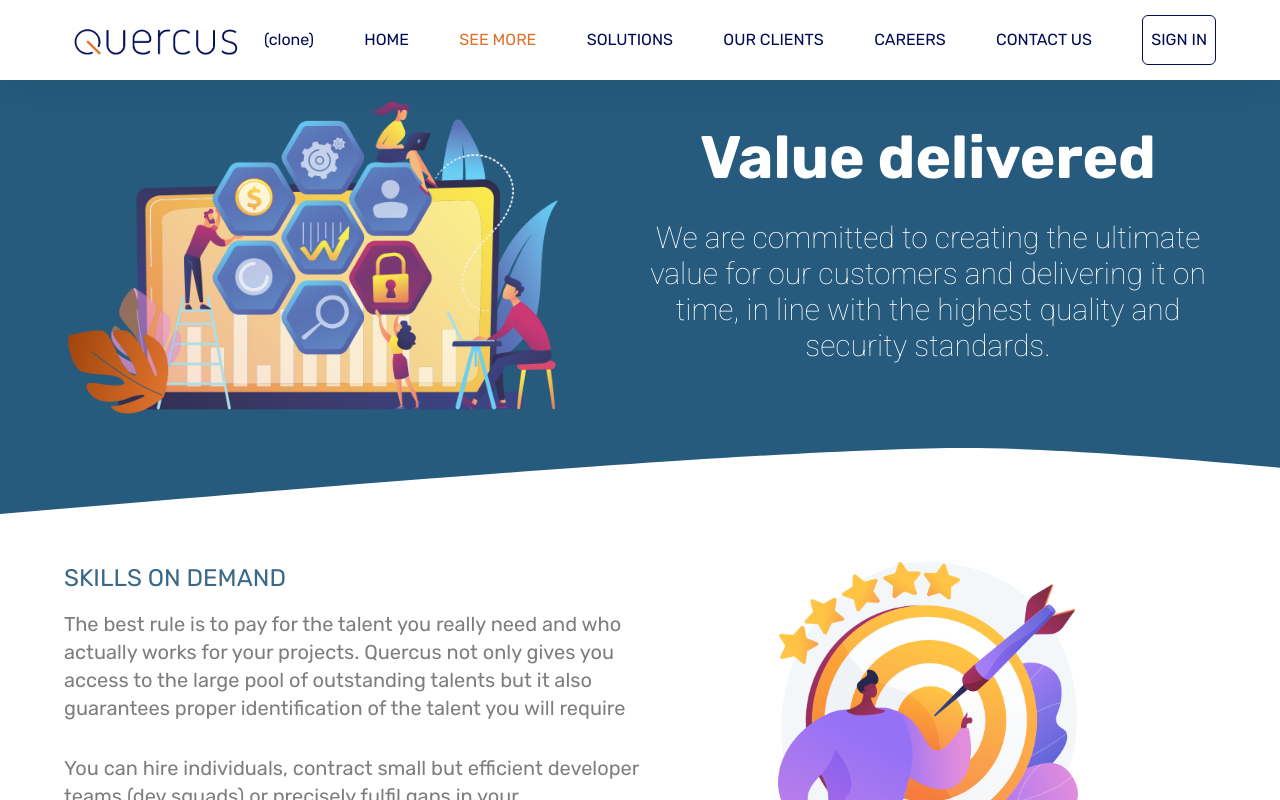
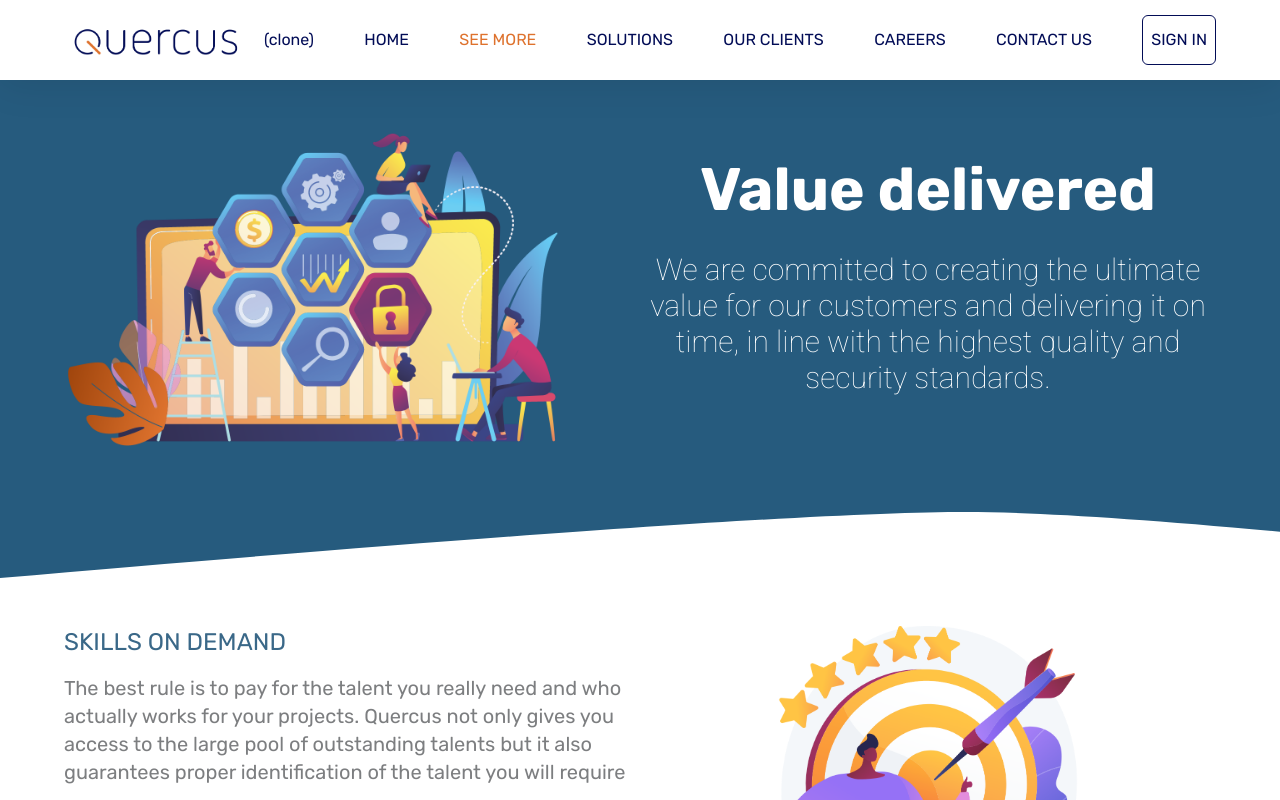
Before and after one commit to LukaszSlowik/clone-quercus, a Next.js app: page /value in a window 1280 px wide. Shown: the top 800 px of the page. Built offline with nearby package versions, Linux system fonts and the light colour scheme.

Commit message:
padding to first elements

```diff
--- a/app/components/first-element-wrapper.tsx
+++ b/app/components/first-element-wrapper.tsx
@@ -18,7 +18,7 @@ const FirstElementWrapper = (props: Props) => {
   return (
     <div className={cn(``, props.className)}>
       <SectionWrapper>
-        <div className="grid grid-cols-1  md:grid-cols-2">
+        <div className="grid grid-cols-1  py-8 md:grid-cols-2">
           <MotionImageWrapper
             xDirection={props.xDirection}
             yDirection={props.yDirection}
```
